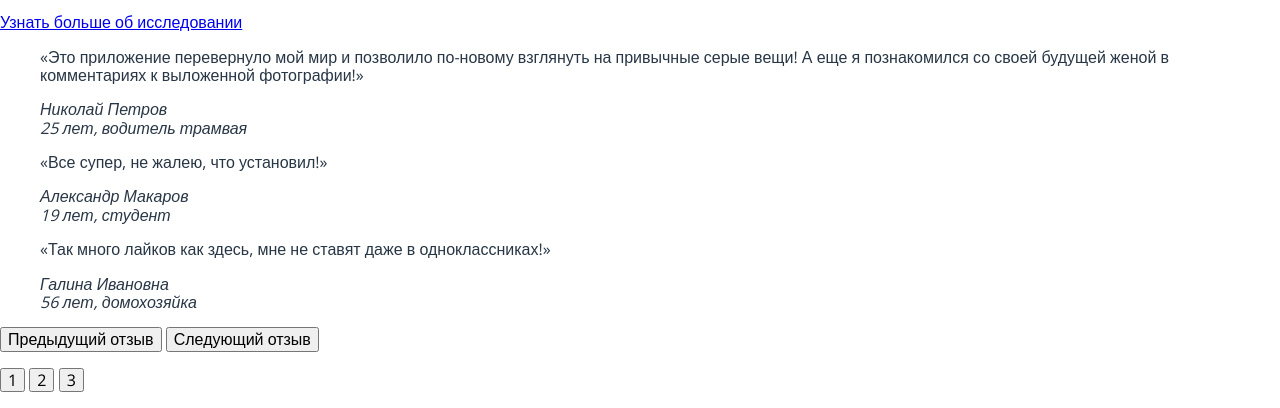
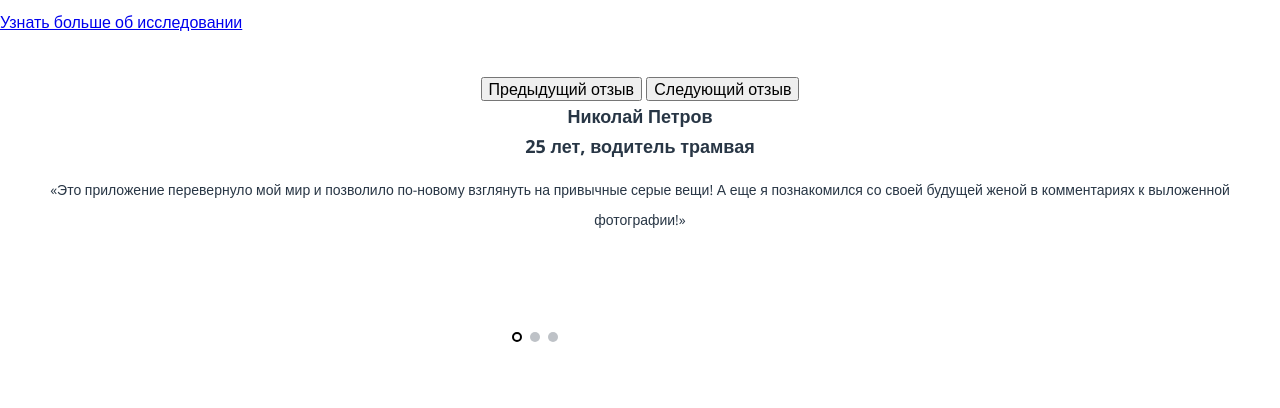
Before and after one commit to AdiStas/Pink, a plain HTML site: page index.html in a window 1280 px wide. Shown: the part 1956-2364 px from the top of the page. Drawn offline with nearby package versions, Linux system fonts and the light colour scheme.

Commit message:
Закончил блок reviews

```diff
--- a/index.html
+++ b/index.html
@@ -65,31 +65,50 @@
 			</div>
 		</section>
 
-		<section class="rewiews">
+
+		<input class="visually-hidden" type="radio" id="product-1" name="toggle" checked>
+		<input class="visually-hidden" type="radio" id="product-2" name="toggle">
+		<input class="visually-hidden" type="radio" id="product-3" name="toggle">
+
+		<section class="reviews">
 			<h2 class="visually-hidden">Отзывы о приложении</h2>
-			<div class="reviews__list slider__list">
-				<blockquote class="reviews__item slider__item">
-					<p class="reviews__text">«Это приложение перевернуло мой мир и позволило по-новому взглянуть на привычные серые вещи! А еще я познакомился со своей будущей женой в комментариях к выложенной фотографии!»</p>
-					<cite class="reviews__author-name">Николай Петров<div class="reviews__author-description">25 лет, водитель трамвая</cite>
-				</blockquote>
-
-				<blockquote class="reviews__item slider__item">
-					<p class="reviews__text">«Все супер, не жалею, что установил!»</p>
-					<cite class="reviews__author-name">Александр Макаров<div class="reviews__author-description">19 лет, студент</cite>
-				</blockquote>
-
-				<blockquote class="reviews__item slider__item">
-					<p class="reviews__text">«Так много лайков как здесь, мне не ставят даже в одноклассниках!»</p>
-					<cite class="reviews__author-name">Галина Ивановна<div class="reviews__author-description">56 лет, домохозяйка</cite>
-				</blockquote>
+			<div class="no-mobile slider__controls--desktop">
 					<button class="reviews__prev" type="button">Предыдущий отзыв</button>
 					<button class="reviews__next" type="button">Следующий отзыв</button>
-				</div>
-				<p class="reviews__toggles slider__toggles">
-					<button class="slider__toggle" type="button">1</button>
-					<button class="slider__toggle" type="button">2</button>
-					<button class="slider__toggle" type="button">3</button>
-				</p>
+			</div>
+			<div class="slider__controls">
+				<label for="product-1">Первый</label>
+				<label for="product-2">Второй</label>
+				<label for="product-3">Третий</label>
+			</div>
+			<div class="reviews__container">
+				<ul class="reviews__list slider__list">
+    				<li class="slider-list__item slide" id="slide1">
+						<blockquote class="reviews__item">
+							<cite class="reviews__author-name">Николай Петров
+								<div class="no-mobile reviews__author-description">25 лет, водитель трамвая</div>
+							</cite>
+						<p class="reviews__text">«Это приложение перевернуло мой мир и позволило по-новому взглянуть на привычные серые вещи! А еще я познакомился со своей будущей женой в комментариях к выложенной фотографии!»</p>
+						</blockquote>
+					</li>
+					<li class="slider-list__item slide" id="slide2">
+						<blockquote class="reviews__item">
+							<cite class="reviews__author-name">Александр Макаров
+								<div class="no-mobile reviews__author-description">19 лет, студент</div>
+							</cite>
+						<p class="reviews__text">«Все супер, не жалею, что установил! Приложение помогает коротать время на скучных лекциях в универе»</p>
+						</blockquote>
+					</li>
+					<li class="slider-list__item slide" id="slide3">
+						<blockquote class="reviews__item">
+							<cite class="reviews__author-name">Галина Ивановна
+								<div class="no-mobile reviews__author-description">56 лет, домохозяйка
+							</div>
+							</cite>
+						<p class="reviews__text">«Так много лайков как здесь, мне не ставят даже в одноклассниках!»</p>
+						</blockquote>
+					</li>
+    			</ul>
 			</div>
 		</section>
 
@@ -119,8 +138,8 @@
 					<td><span class="price__value--yes">Комментарии</span></td>
 				</tr>
 			</table>
-		</section> -->
-	</main>
+		</section>
+	</main> -->
 
 	<footer class="page-footer">
 		<section class="contact__information">
--- a/style.css
+++ b/style.css
@@ -15,6 +15,7 @@ img {
 	height: auto;
 }
 
+.visually-hidden,
 .visually-hidden:not(:focus):not(:active) {
 	position: absolute;
 
@@ -241,7 +242,7 @@ img {
 /*features*/
 
 .features {
-
+	margin-bottom: 45px;
 }
 
 .features__slogan {
@@ -303,6 +304,82 @@ img {
 }
 
 /*rewiews*/
+
+.reviews {
+	position: relative;
+
+	min-height: 310px;
+
+	text-align: center;
+}
+
+.reviews__container {
+	padding: 0 20px;
+}
+
+.slider__list {
+	margin: 0;
+	padding: 0;
+
+	list-style: none;
+}
+
+.slide {
+	display: none;
+}
+
+.slider__controls {
+	position: absolute;
+	top: 255px;
+    left: 40%;
+	z-index: 20;
+
+	font-size: 0;
+}
+
+.slider__controls label {
+	display: inline-block;
+	width: 6px;
+	height: 6px;
+	margin-right: 8px;
+
+	vertical-align: top;
+
+	background-color: #bec2c7;
+	border: 2px solid transparent;
+	border-radius: 50%;
+	cursor: pointer;
+}
+
+#product-1:checked ~ .reviews #slide1,
+#product-2:checked ~ .reviews #slide2,
+#product-3:checked ~ .reviews #slide3 {
+	display: block;
+}
+
+#product-1:checked ~ .reviews label[for="product-1"],
+#product-2:checked ~ .reviews label[for="product-2"],
+#product-3:checked ~ .reviews label[for="product-3"] {
+	background-color: #fff;
+	border: 2px solid #000;
+}
+
+.reviews__item {
+	margin: 0;
+	padding: 0;
+}
+
+.reviews__author-name {
+	font-size: 18px;
+	line-height: 30px;
+	font-weight: bold;
+	font-style: normal;
+}
+
+.reviews__text {
+	font-size: 14px;
+	line-height: 30px;
+}
 
 /*price*/
 
```
